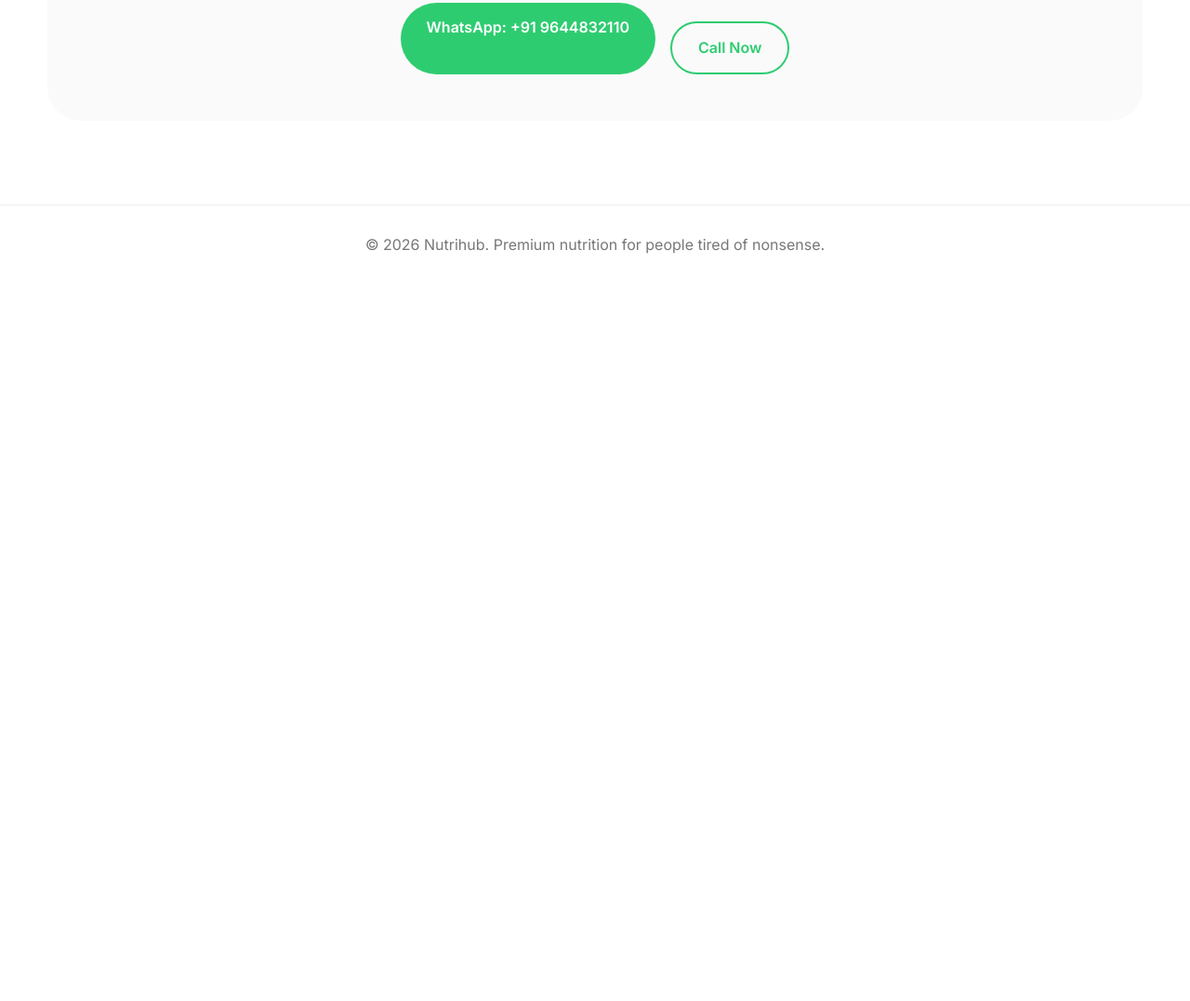
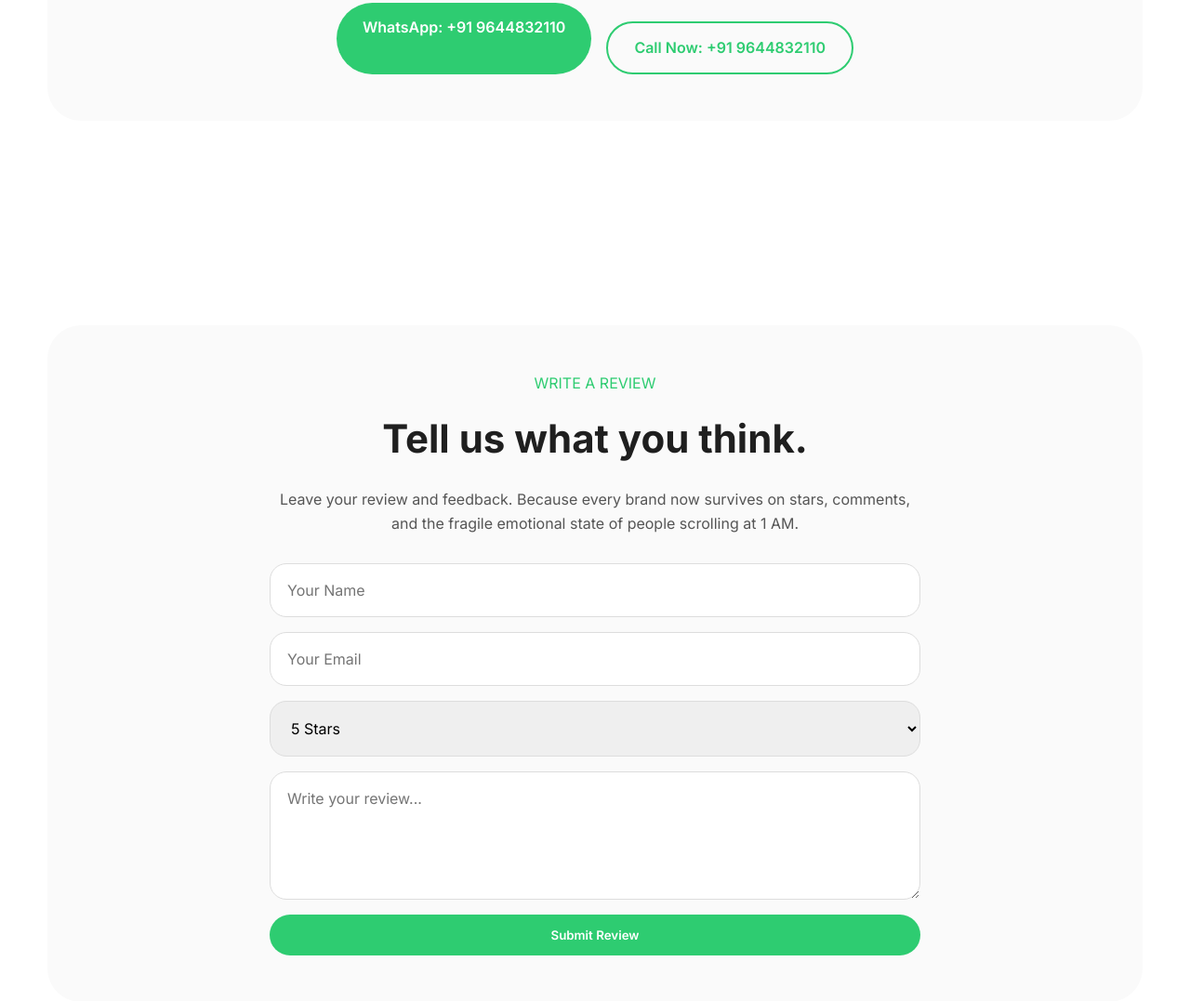
Before and after one commit to devrajsingh56861-create/nutrihub-website, a plain HTML site: page index.html in a window 1280 px wide. Shown: the part 3463-4540 px from the top of the page at 93% size. Before the commit the page ends 3770 px from the top, so only its background shows below. Drawn offline with Linux system fonts and the light colour scheme.

Commit message:
Implement review section with feedback form
Added a review section with a form for user feedback.

```diff
--- a/index.html
+++ b/index.html
@@ -400,8 +400,32 @@
 
     <div style="margin-top:30px; display:flex; justify-content:center; gap:16px; flex-wrap:wrap;">
       <a href="https://wa.me/919644832110" class="btn btn-primary">WhatsApp: +91 9644832110</a>
-      <a href="tel:9644832110" class="btn whatsapp">Call Now</a>
+      <a href="tel:9644832110" class="btn whatsapp">Call Now: +91 9644832110</a>
     </div>
+  </div>
+</section>
+
+<section id="reviews">
+  <div class="contact-box" style="margin-top:40px;">
+    <div class="green">WRITE A REVIEW</div>
+    <h2 style="font-size:42px; margin:12px 0 20px;">Tell us what you think.</h2>
+    <p style="max-width:700px; margin:auto; color:#555; margin-bottom:30px;">
+      Leave your review and feedback. Because every brand now survives on stars, comments, and the fragile emotional state of people scrolling at 1 AM.
+    </p>
+
+    <form style="max-width:700px; margin:auto; display:flex; flex-direction:column; gap:16px;">
+      <input type="text" placeholder="Your Name" style="padding:18px; border:1px solid #ddd; border-radius:18px; font-size:16px;">
+      <input type="email" placeholder="Your Email" style="padding:18px; border:1px solid #ddd; border-radius:18px; font-size:16px;">
+      <select style="padding:18px; border:1px solid #ddd; border-radius:18px; font-size:16px;">
+        <option>5 Stars</option>
+        <option>4 Stars</option>
+        <option>3 Stars</option>
+        <option>2 Stars</option>
+        <option>1 Star</option>
+      </select>
+      <textarea placeholder="Write your review..." rows="5" style="padding:18px; border:1px solid #ddd; border-radius:18px; font-size:16px;"></textarea>
+      <button type="submit" class="btn btn-primary" style="border:none; cursor:pointer;">Submit Review</button>
+    </form>
   </div>
 </section>
 
```
